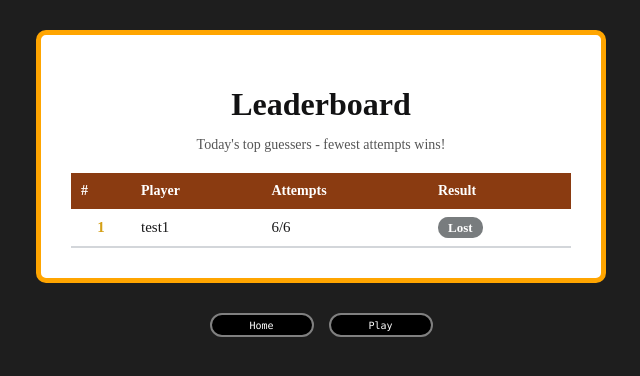
After one commit to isop0d/Songdle, a Flask app: page /leaderboard in a window 1280 px wide. The commit adds this page. Shown: the top 376 px of the page, without its empty margins (319-959 px from the left). Run offline with Flask 3, Linux system fonts and the light colour scheme.

Commit message:
added leaderboard fronted, functionality, added feature for checking prev days for fun aswell as updating leaderboard(still in progress), added api for script to send results to database with measures for error handling, some css changes

```diff
--- a/songdle/app.py
+++ b/songdle/app.py
@@ -1,7 +1,8 @@
-from flask import Flask, render_template, url_for, flash, redirect, request
+from flask import Flask, jsonify, render_template, url_for, flash, redirect, request, session
 from forms import RegistrationForm, LogInForm
 from flask_sqlalchemy import SQLAlchemy
 import requests
+from datetime import date
 
 
 
@@ -26,10 +27,61 @@ class User(db.Model):
         nullable=False
     )
 
+class Results(db.Model):
+    id = db.Column(db.Integer, primary_key=True)
+
+    username = db.Column(
+        db.String(20),
+        nullable=False
+    )
+
+    attempts = db.Column(
+        db.Integer,
+        nullable=False
+    )
+
+    play_date = db.Column(
+        db.String(10),
+        nullable=False
+    )
+
+    won = db.Column(
+        db.Boolean,
+        nullable=False
+    )
 
 @app.route("/")
 def home():
     return redirect("/start")
+
+@app.route("/api/result", methods=['POST'])
+def api_result():
+
+    existing = Results.query.filter_by(
+        username=session['username'],
+        play_date=str(date.today())
+    ).first()
+
+    if existing:
+        return jsonify({"status": "error", "message": "Result already submitted for today"}), 401
+
+
+    elif 'username' not in session:
+        return jsonify({"status": "error", "message": "User not logged in"}), 400
+
+    data = request.get_json()
+
+    result = Results(
+        username=session['username'],
+        attempts=data.get('attempts'),
+        play_date=str(date.today()),
+        won=data.get('won')
+    )
+
+    db.session.add(result)
+    db.session.commit()
+
+    return jsonify({"status": "success"})
 
 @app.route("/register", methods=['GET', 'POST'])
 def register():
@@ -62,6 +114,7 @@ def login():
         ).first()
         if user and user.password == form.password.data:
             flash(f'Welcome back, {form.username.data}!', 'success')
+            session['username'] = form.username.data
             return redirect("/start")
         else:
             flash("Incorrect login information, please try again!", 'danger')
@@ -69,11 +122,20 @@ def login():
 
 @app.route("/start")
 def start():
-    return render_template("start.html")
+    if 'username' in session:
+        return render_template("start.html", username=session['username'])
+    return redirect("/login")
 
 @app.route("/index")
 def index():
     return render_template("index.html")
+
+@app.route("/leaderboard")
+def leaderboard():
+    results = db.session.query(Results).filter_by(play_date=str(date.today())).order_by(Results.attempts.asc()).all()
+
+
+    return render_template("leaderboard.html", results=results)
 
 # The browser can't call api.deezer.com directly (CORS blocks it), so the
 # frontend calls /api/deezer/... and this route forwards it to Deezer.
--- /dev/null
+++ b/songdle/static/leaderboard.css
@@ -0,0 +1,94 @@
+/* Leaderboard page - follows the same theme as the rest of the site:
+   dark page, white card with orange border (from register.css),
+   brown accent rgb(138, 59, 17), wordle green #6aaa64. */
+
+.content-section header h1 {
+  color: #121213;
+  font-size: 32px;
+  margin-bottom: 8px;
+  text-align: center;
+}
+
+.content-section header p {
+  color: #555555;
+  font-size: 14px;
+  text-align: center;
+  margin-bottom: 20px;
+}
+
+.leaderboard-table {
+  width: 100%;
+  border-collapse: collapse;
+  font-size: 15px;
+  color: #1a1a1b;
+}
+
+.leaderboard-table th {
+  background-color: rgb(138, 59, 17);
+  color: white;
+  padding: 10px;
+  text-align: left;
+  font-size: 14px;
+}
+
+.leaderboard-table td {
+  padding: 10px;
+  border-bottom: 2px solid #d3d6da;
+}
+
+/* Zebra stripes like the guess rows */
+.leaderboard-table tbody tr:nth-child(even) {
+  background-color: #f8f9fa;
+}
+
+/* Rank column */
+.rank {
+  font-weight: bold;
+  width: 40px;
+  text-align: center;
+}
+
+/* Medal colors for the top 3 */
+.rank-1 { color: #d4a017; } /* gold */
+.rank-2 { color: #808080; } /* silver */
+.rank-3 { color: #a05822; } /* bronze */
+
+/* Won / Lost badges, same colors as the guess rows */
+.result {
+  padding: 3px 10px;
+  border-radius: 10px;
+  font-size: 13px;
+  font-weight: bold;
+  color: white;
+}
+
+.result.won {
+  background-color: #6aaa64;
+}
+
+.result.lost {
+  background-color: #787c7e;
+}
+
+/* Message shown when there are no results yet */
+.empty-message {
+  text-align: center;
+  color: #555555;
+  margin-top: 15px;
+}
+
+.empty-message.hidden {
+  display: none;
+}
+
+/* Home / Play buttons under the card */
+.nav-links {
+  display: flex;
+  gap: 15px;
+  justify-content: center;
+  margin-top: 20px;
+}
+
+.nav-links .start {
+  margin: 0;
+}
--- /dev/null
+++ b/songdle/templates/leaderboard.html
@@ -0,0 +1,56 @@
+<!doctype html>
+<html lang="en">
+<head>
+  <meta charset="UTF-8" />
+  <link rel="icon" type="image/svg+xml" href="/favicon.svg" />
+  <meta name="viewport" content="width=device-width, initial-scale=1.0" />
+  <title>Songdle - Leaderboard</title>
+  <link rel="stylesheet" href="/static/register.css">
+  <link rel="stylesheet" href="/static/leaderboard.css">
+</head>
+<body>
+  <div class="content-section">
+    <header>
+      <h1>Leaderboard</h1>
+      <p>Today's top guessers - fewest attempts wins!</p>
+    </header>
+
+    <table class="leaderboard-table">
+      <thead>
+        <tr>
+          <th>#</th>
+          <th>Player</th>
+          <th>Attempts</th>
+          <th>Result</th>
+        </tr>
+      </thead>
+      <tbody>
+        <!-- One row per result from the /leaderboard route in app.py. -->
+        {% for r in results %}
+        <tr>
+          <td class="rank rank-{{ loop.index }}">{{ loop.index }}</td>
+          <td>{{ r.username }}</td>
+          <td>{{ r.attempts }}/6</td>
+          <td>
+            {% if r.won %}
+              <span class="result won">Won</span>
+            {% else %}
+              <span class="result lost">Lost</span>
+            {% endif %}
+          </td>
+        </tr>
+        {% endfor %}
+      </tbody>
+    </table>
+
+    {% if not results %}
+      <p class="empty-message">No one has played today yet - be the first!</p>
+    {% endif %}
+  </div>
+
+  <div class="nav-links">
+    <a href="/start" class="start">Home</a>
+    <a href="/index" class="start">Play</a>
+  </div>
+</body>
+</html>
--- a/songdle/templates/start.html
+++ b/songdle/templates/start.html
@@ -27,5 +27,6 @@
         </a>
     </div>
   <a href="/login" class="login">Log-In</a>
+  <a href="/leaderboard" class="login" style="margin-top: 15px;">Leaderboard</a>
   </body>
 </html>
```
Also changed, not shown: songdle/static/lib/dailySong.js (+11 -6 lines), songdle/static/script.js (+94 -6 lines), songdle/static/style.css (+13 -0 lines), songdle/templates/index.html (+9 -1 lines), songdle/instance/site.db, songdle/static/lib/trackIds.js.
